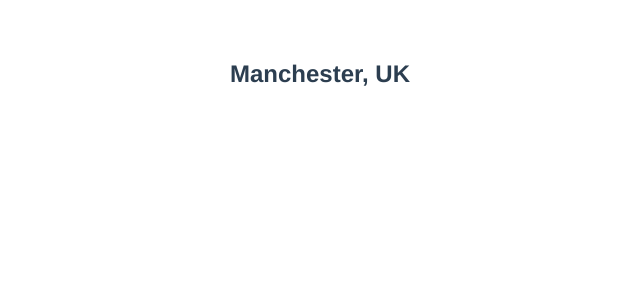
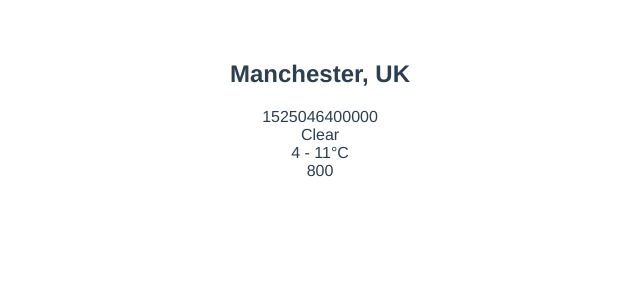
Before and after one commit to martynamachowiak/weather-app-vue, a Vue app: page / in a window 1280 px wide. Shown: the top 300 px of the page, without its empty margins (320-960 px from the left). Built offline with nearby package versions, Linux system fonts and the light colour scheme.

Commit message:
Add ForecastDetails

```diff
--- a/src/App.vue
+++ b/src/App.vue
@@ -1,20 +1,23 @@
 <template>
   <div id="app">
     <location-details :location="location" />
+    <forecast-details :forecast="forecasts[0]" />
   </div>
 </template>
 
 <script>
 import LocationDetails from './components/LocationDetails.vue';
-import { location } from './data/forecast.json';
+import ForecastDetails from './components/ForecastDetails.vue';
+import { location, forecasts } from './data/forecast.json';
 
 export default {
   name: 'App',
   components: {
     LocationDetails,
+    ForecastDetails,
   },
   data() {
-    return { location };
+    return { location, forecasts };
   },
 };
 </script>
--- /dev/null
+++ b/src/components/ForecastDetails.vue
@@ -0,0 +1,33 @@
+<template>
+  <div class="forecast-summary">
+    <div class="forecast-summary__date">
+      {{ forecast.date }}
+    </div>
+    <div class="forecast-summary__description">
+      {{ forecast.description }}
+    </div>
+    <div class="forecast-summary__temperature">
+      {{ forecast.temperature.min }} - {{ forecast.temperature.max }}&deg;C
+    </div>
+    <div class="forecast-summary__icon">
+      {{ forecast.icon }}
+    </div>
+  </div>
+</template>
+
+<script>
+export default {
+  name: 'ForcastSummary',
+  props: {
+    forecast: {
+      date: String,
+      description: String,
+      temperature: {
+        min: Number,
+        max: Number,
+      },
+      icon: String,
+    },
+  },
+};
+</script>
```
